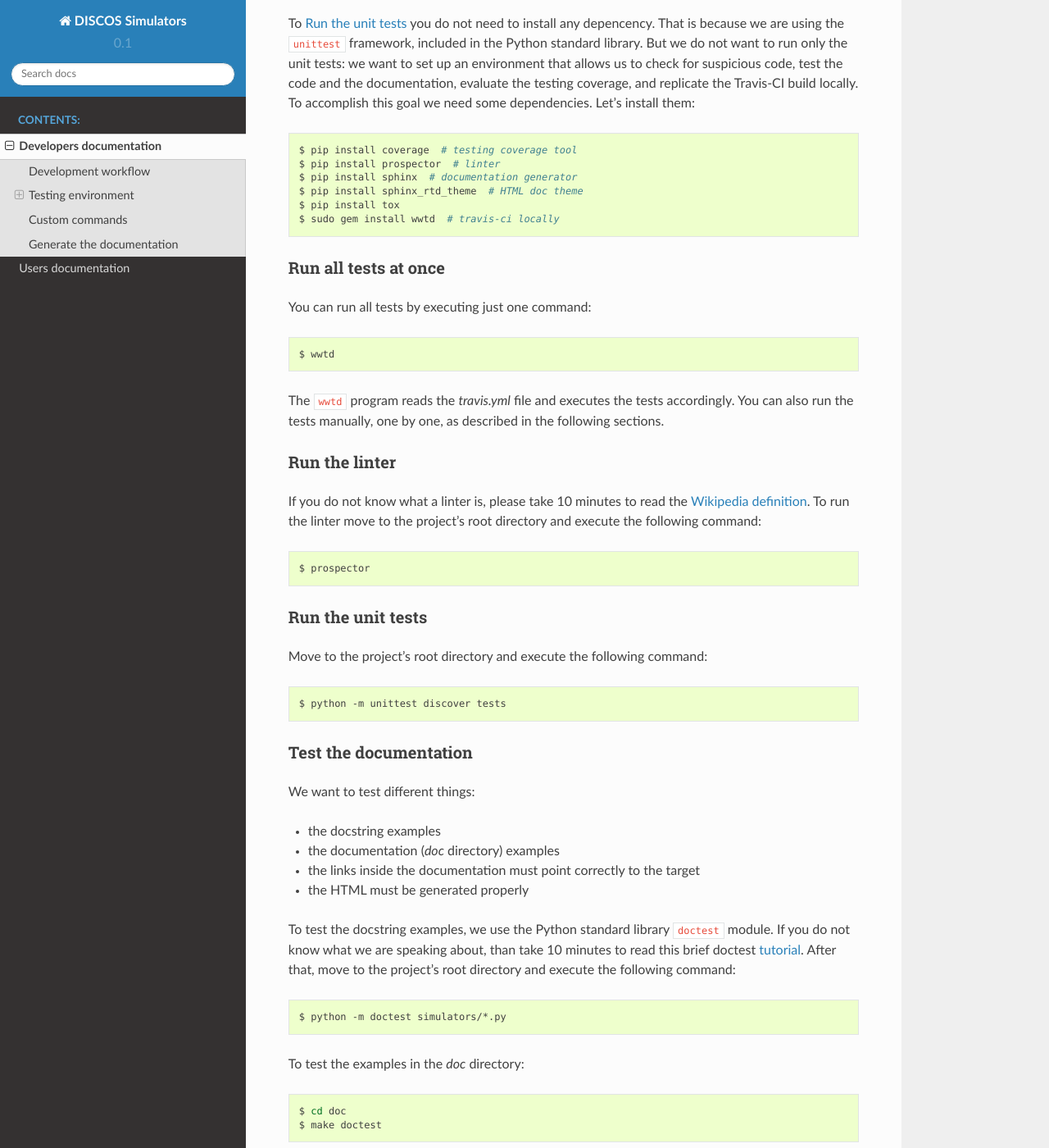
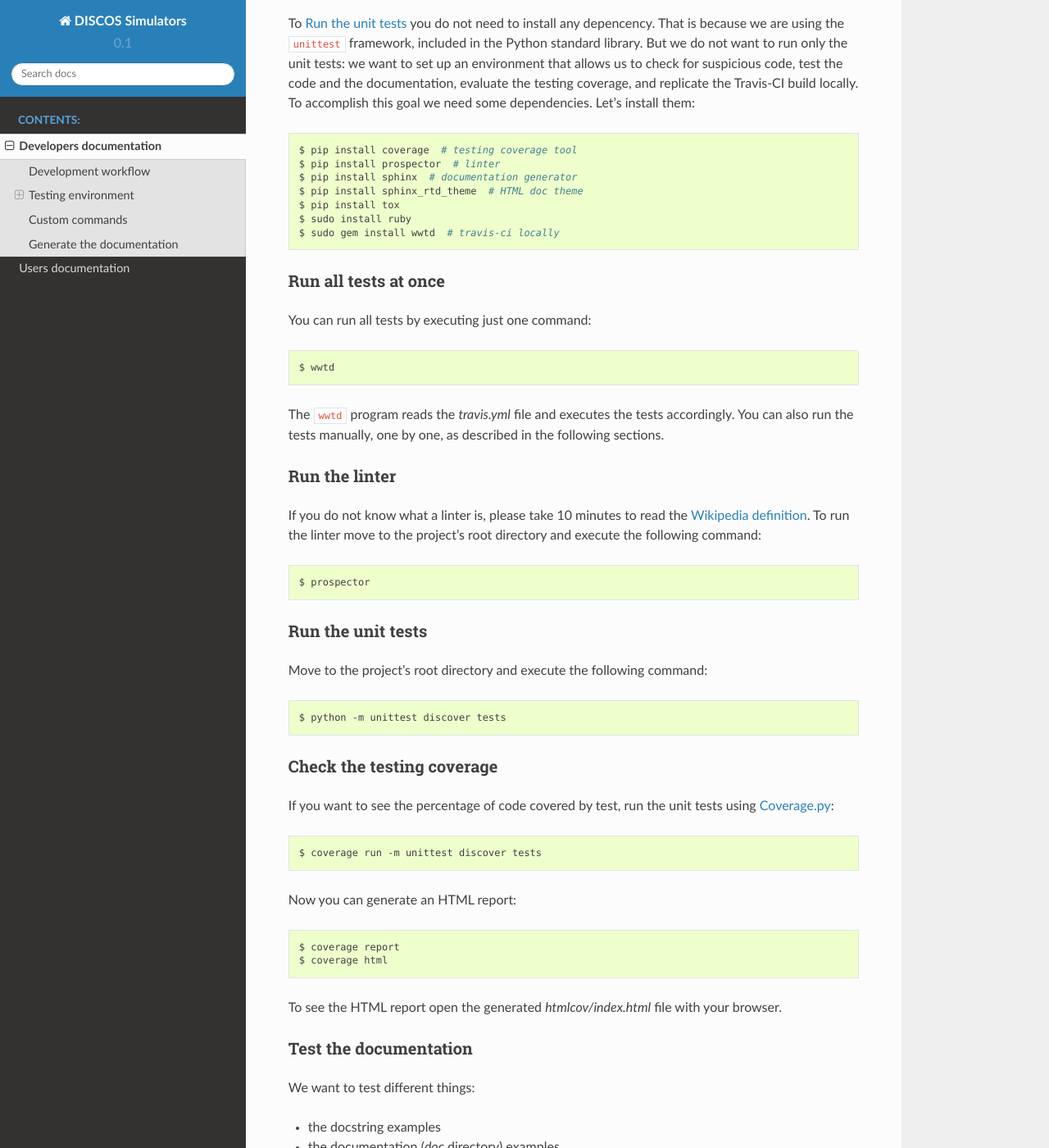
Before and after one commit to discos/simulators, a Sphinx documentation site: the page built from doc/developers.rst, in a window 1280 px wide and 1400 px high, scrolled down 682 px. Shown: the whole window at 82% size. Built offline with Sphinx 7.4.7 and the Read the Docs theme 2.0.0, drawn with Linux system fonts in a browser that asks for light colours.

```diff
--- a/doc/developers.rst
+++ b/doc/developers.rst
@@ -47,6 +47,7 @@
    $ pip install sphinx  # documentation generator
    $ pip install sphinx_rtd_theme  # HTML doc theme
    $ pip install tox
+   $ sudo install ruby
    $ sudo gem install wwtd  # travis-ci locally
 
 
@@ -83,6 +84,27 @@
 .. code-block:: shell
 
    $ python -m unittest discover tests
+
+
+Check the testing coverage
+--------------------------
+If you want to see the percentage of code covered by test,
+run the unit tests using `Coverage.py
+<https://coverage.readthedocs.io/>`__:
+
+.. code-block:: shell
+
+   $ coverage run -m unittest discover tests
+
+Now you can generate an HTML report:
+
+.. code-block:: shell
+
+   $ coverage report
+   $ coverage html
+
+To see the HTML report open the generated *htmlcov/index.html*
+file with your browser.
 
 
 Test the documentation
```
Also changed, not shown: 1 other file.
